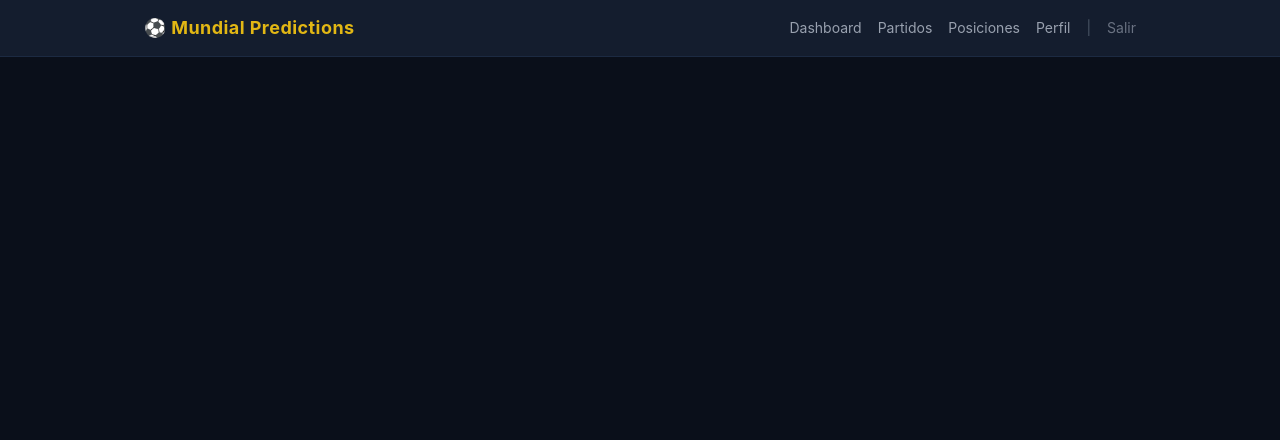
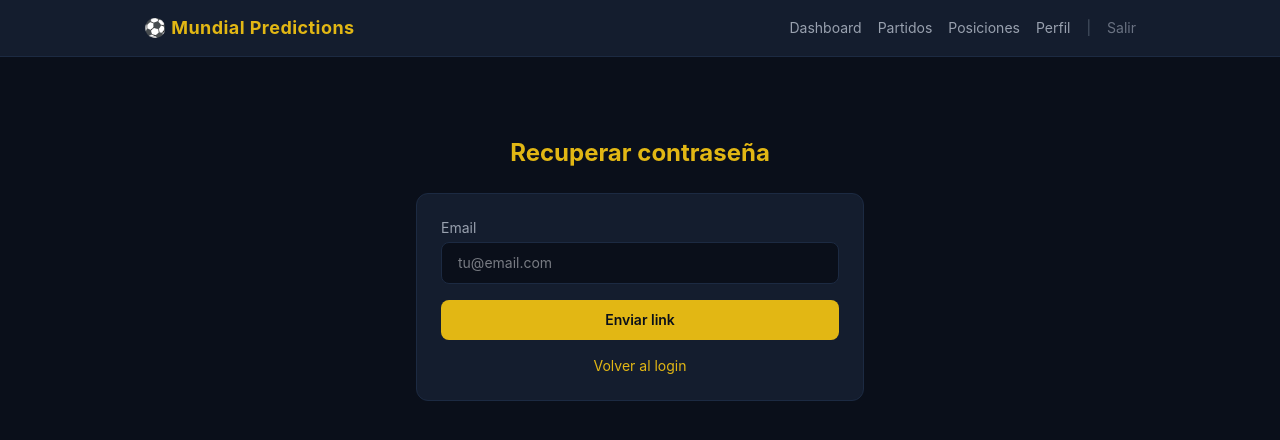
Before and after one commit to FacundoCasalegnoCesano/proyecto-predicciones-mundial, a Vue app in the folder client/: page /forgot-password in a window 1280 px wide. Shown: the top 440 px of the page. Built offline with nearby package versions, Linux system fonts and the light colour scheme; no server answers; sample sign-in values are in the browser's storage.

Commit message:
chore: update AGENTS.md, add forgot/reset password routes and socket config

```diff
--- a/client/src/router/index.ts
+++ b/client/src/router/index.ts
@@ -6,6 +6,8 @@ const router = createRouter({
     { path: '/', redirect: '/dashboard' },
     { path: '/login', name: 'login', component: () => import('../views/LoginView.vue') },
     { path: '/register', name: 'register', component: () => import('../views/RegisterView.vue') },
+    { path: '/forgot-password', name: 'forgot-password', component: () => import('../views/ForgotPasswordView.vue') },
+    { path: '/reset-password', name: 'reset-password', component: () => import('../views/ResetPasswordView.vue') },
     { path: '/dashboard', name: 'dashboard', component: () => import('../views/DashboardView.vue') },
     { path: '/profile', name: 'profile', component: () => import('../views/ProfileView.vue') },
     { path: '/matches', name: 'matches', component: () => import('../views/MatchesView.vue') },
--- a/client/src/services/socket.ts
+++ b/client/src/services/socket.ts
@@ -4,7 +4,8 @@ let socket: Socket | null = null
 
 export function connectSocket(): Socket {
   if (!socket) {
-    socket = io('http://localhost:3000', {
+    const url = import.meta.env.VITE_WS_URL || (import.meta.env.DEV ? 'http://localhost:3000' : undefined)
+    socket = io(url, {
       autoConnect: true,
       reconnection: true,
       reconnectionAttempts: 10,
--- /dev/null
+++ b/client/src/views/ForgotPasswordView.vue
@@ -0,0 +1,61 @@
+<script setup lang="ts">
+import { ref } from 'vue'
+import { useRouter } from 'vue-router'
+
+const router = useRouter()
+const email = ref('')
+const sent = ref(false)
+const error = ref('')
+
+async function submit() {
+  error.value = ''
+  const res = await fetch('/api/auth/forgot-password', {
+    method: 'POST',
+    headers: { 'Content-Type': 'application/json' },
+    body: JSON.stringify({ email: email.value }),
+  })
+  if (res.ok) {
+    sent.value = true
+  } else {
+    const data = await res.json()
+    error.value = data.error || 'Error al enviar el email'
+  }
+}
+</script>
+
+<template>
+  <div class="max-w-md mx-auto mt-12">
+    <h1 class="text-2xl font-bold text-gold mb-6 text-center">Recuperar contraseña</h1>
+
+    <div v-if="sent" class="bg-pitch-light border border-pitch-lighter rounded-xl p-6 text-center">
+      <p class="text-gray-300">Si existe una cuenta con ese email, recibirás un link de recuperación.</p>
+      <RouterLink to="/login" class="inline-block mt-4 text-sm text-gold hover:underline">Volver al login</RouterLink>
+    </div>
+
+    <form v-else @submit.prevent="submit" class="bg-pitch-light border border-pitch-lighter rounded-xl p-6 space-y-4">
+      <div>
+        <label class="block text-sm text-gray-400 mb-1">Email</label>
+        <input
+          v-model="email"
+          type="email"
+          required
+          placeholder="tu@email.com"
+          class="w-full bg-pitch border border-pitch-lighter rounded-lg px-4 py-2.5 text-sm text-gray-200 focus:outline-none focus:ring-2 focus:ring-gold"
+        />
+      </div>
+
+      <p v-if="error" class="text-red-400 text-sm">{{ error }}</p>
+
+      <button
+        type="submit"
+        class="w-full py-2.5 rounded-lg bg-gold text-pitch font-semibold text-sm hover:bg-gold-light transition cursor-pointer"
+      >
+        Enviar link
+      </button>
+
+      <p class="text-center text-sm text-gray-500">
+        <RouterLink to="/login" class="text-gold hover:underline">Volver al login</RouterLink>
+      </p>
+    </form>
+  </div>
+</template>
--- a/client/src/views/LoginView.vue
+++ b/client/src/views/LoginView.vue
@@ -38,6 +38,9 @@ async function handleSubmit() {
       <div class="space-y-1">
         <label class="text-sm font-medium text-gray-400">Contraseña</label>
         <input v-model="password" type="password" required class="w-full px-3 py-2.5 bg-pitch border border-pitch-lighter rounded-lg text-sm text-gray-200 placeholder-gray-500 focus:outline-none focus:ring-2 focus:ring-gold focus:border-transparent" />
+        <div class="text-right">
+          <router-link to="/forgot-password" class="text-xs text-gray-500 hover:text-gold transition">Olvidé mi contraseña</router-link>
+        </div>
       </div>
 
       <button type="submit" class="w-full py-2.5 bg-gold hover:bg-gold-light text-pitch font-bold rounded-lg transition cursor-pointer">Ingresar</button>
--- /dev/null
+++ b/client/src/views/ResetPasswordView.vue
@@ -0,0 +1,87 @@
+<script setup lang="ts">
+import { ref } from 'vue'
+import { useRoute, useRouter } from 'vue-router'
+
+const route = useRoute()
+const router = useRouter()
+const password = ref('')
+const confirm = ref('')
+const done = ref(false)
+const error = ref('')
+
+const token = route.query['token'] as string
+
+async function submit() {
+  error.value = ''
+  if (password.value !== confirm.value) {
+    error.value = 'Las contraseñas no coinciden'
+    return
+  }
+  if (password.value.length < 6) {
+    error.value = 'La contraseña debe tener al menos 6 caracteres'
+    return
+  }
+
+  const res = await fetch('/api/auth/reset-password', {
+    method: 'POST',
+    headers: { 'Content-Type': 'application/json' },
+    body: JSON.stringify({ token, password: password.value }),
+  })
+  if (res.ok) {
+    done.value = true
+  } else {
+    const data = await res.json()
+    error.value = data.error || 'Error al restablecer la contraseña'
+  }
+}
+</script>
+
+<template>
+  <div class="max-w-md mx-auto mt-12">
+    <h1 class="text-2xl font-bold text-gold mb-6 text-center">Nueva contraseña</h1>
+
+    <div v-if="!token" class="bg-pitch-light border border-pitch-lighter rounded-xl p-6 text-center">
+      <p class="text-red-400">Link inválido o expirado.</p>
+      <RouterLink to="/forgot-password" class="inline-block mt-4 text-sm text-gold hover:underline">Solicitar nuevo link</RouterLink>
+    </div>
+
+    <div v-else-if="done" class="bg-pitch-light border border-pitch-lighter rounded-xl p-6 text-center">
+      <p class="text-gray-300">Contraseña actualizada correctamente.</p>
+      <RouterLink to="/login" class="inline-block mt-4 text-sm text-gold hover:underline">Iniciar sesión</RouterLink>
+    </div>
+
+    <form v-else @submit.prevent="submit" class="bg-pitch-light border border-pitch-lighter rounded-xl p-6 space-y-4">
+      <div>
+        <label class="block text-sm text-gray-400 mb-1">Nueva contraseña</label>
+        <input
+          v-model="password"
+          type="password"
+          required
+          minlength="6"
+          placeholder="Mínimo 6 caracteres"
+          class="w-full bg-pitch border border-pitch-lighter rounded-lg px-4 py-2.5 text-sm text-gray-200 focus:outline-none focus:ring-2 focus:ring-gold"
+        />
+      </div>
+
+      <div>
+        <label class="block text-sm text-gray-400 mb-1">Confirmar contraseña</label>
+        <input
+          v-model="confirm"
+          type="password"
+          required
+          placeholder="Repetí la contraseña"
+          class="w-full bg-pitch border border-pitch-lighter rounded-lg px-4 py-2.5 text-sm text-gray-200 focus:outline-none focus:ring-2 focus:ring-gold"
+        />
+      </div>
+
+      <p v-if="error" class="text-red-400 text-sm">{{ error }}</p>
+
+      <button
+        type="submit"
+        class="w-full py-2.5 rounded-lg bg-gold text-pitch font-semibold text-sm hover:bg-gold-light transition cursor-pointer"
+      >
+        Restablecer contraseña
+      </button>
+    </form>
+  </div>
+</template>
```
Also changed, not shown: 1 other file (tests, documents, lock files or other folders).
